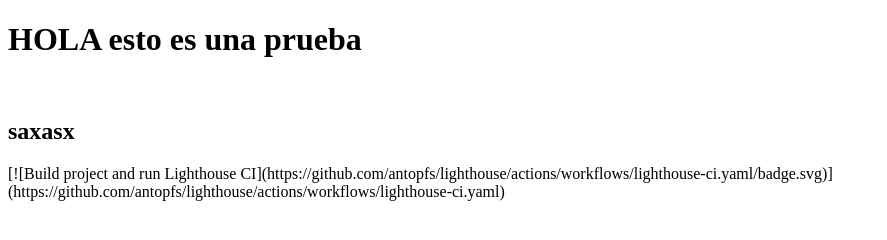
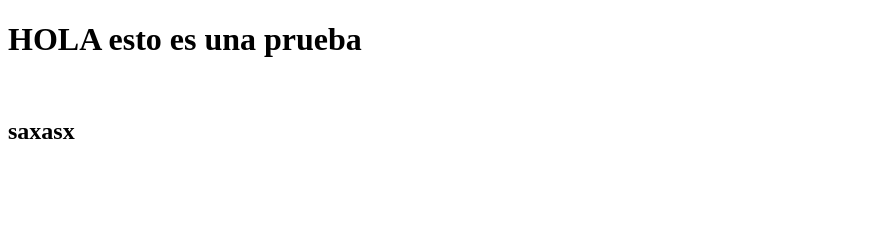
Before and after one commit to antopfs/lighthouse, a website: page index.html in a window 1280 px wide. Shown: the whole page, without its empty margins (0-887 px from the left). Drawn offline with Linux system fonts and the light colour scheme.

Commit message:
commit13

```diff
--- a/index.html
+++ b/index.html
@@ -10,7 +10,6 @@
     <h1>HOLA esto es una prueba</h1>
     <img src="" alt="" srcset="">
     <h2>saxasx</h2>
-    [![Build project and run Lighthouse CI](https://github.com/antopfs/lighthouse/actions/workflows/lighthouse-ci.yaml/badge.svg)](https://github.com/antopfs/lighthouse/actions/workflows/lighthouse-ci.yaml)
 
 </body>
 </html>
```
